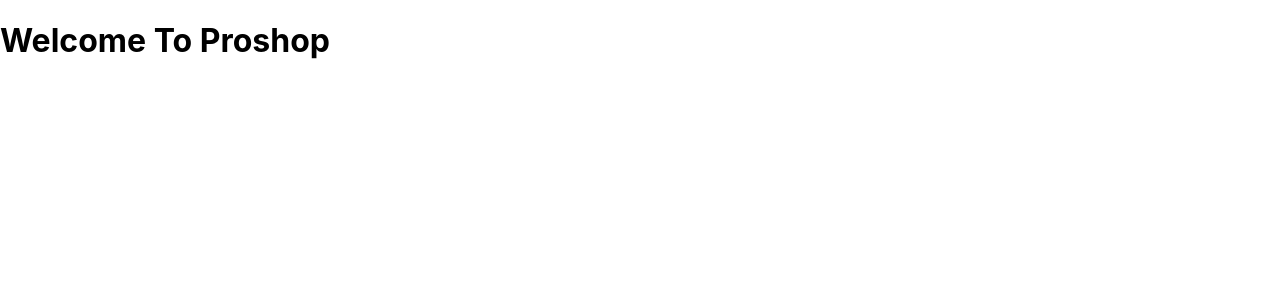
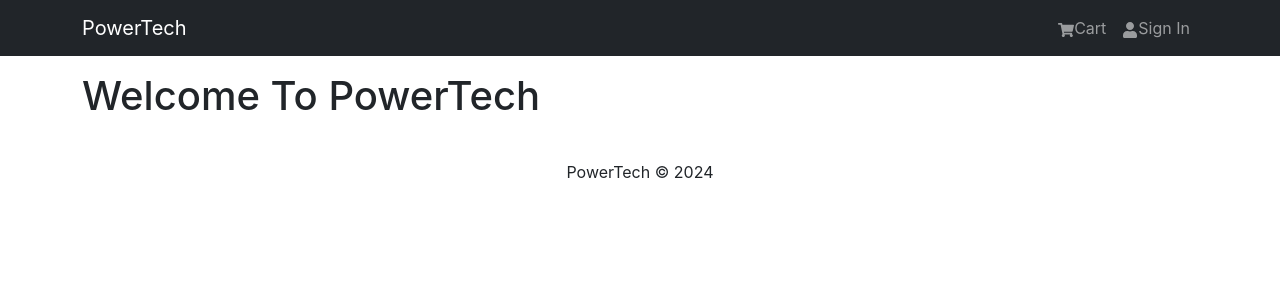
Before and after one commit to Woshika/mern_e-commerce_app, a React (Create React App) app in the folder frontend/: page / in a window 1280 px wide. Shown: the top 300 px of the page. Built offline with nearby package versions, Linux system fonts and the light colour scheme.

Commit message:
Header & Footer Components

```diff
--- a/frontend/package.json
+++ b/frontend/package.json
@@ -6,8 +6,11 @@
     "@testing-library/jest-dom": "^5.17.0",
     "@testing-library/react": "^13.4.0",
     "@testing-library/user-event": "^13.5.0",
+    "bootstrap": "^5.3.3",
     "react": "^18.3.1",
+    "react-bootstrap": "^2.10.4",
     "react-dom": "^18.3.1",
+    "react-icons": "^5.3.0",
     "react-scripts": "5.0.1",
     "web-vitals": "^2.1.4"
   },
--- a/frontend/public/index.html
+++ b/frontend/public/index.html
@@ -24,7 +24,7 @@
       work correctly both with client-side routing and a non-root public URL.
       Learn how to configure a non-root public URL by running `npm run build`.
     -->
-    <title>Welcome To Proshop</title>
+    <title>Welcome To PowerTech</title>
   </head>
   <body>
     <noscript>You need to enable JavaScript to run this app.</noscript>
--- a/frontend/src/App.js
+++ b/frontend/src/App.js
@@ -1,5 +1,19 @@
+import { Container } from "react-bootstrap";
+import Header from "./components/Header";
+import Footer from "./components/Footer";
+
 const App = () => {
-  return <h1>Welcome To Proshop</h1>;
+  return (
+    <>
+      <Header />
+      <main className="py-3">
+        <Container>
+          <h1>Welcome To PowerTech</h1>
+        </Container>
+      </main>
+      <Footer />
+    </>
+  );
 };
 
 export default App;
--- /dev/null
+++ b/frontend/src/components/Footer.jsx
@@ -0,0 +1,19 @@
+import { Container, Row, Col } from "react-bootstrap";
+
+const Footer = () => {
+  const currentYear = new Date().getFullYear();
+
+  return (
+    <footer>
+      <Container>
+        <Row>
+          <Col className="text-center py-3">
+            <p>PowerTech &copy; {currentYear}</p>
+          </Col>
+        </Row>
+      </Container>
+    </footer>
+  );
+};
+
+export default Footer;
--- /dev/null
+++ b/frontend/src/components/Header.jsx
@@ -0,0 +1,29 @@
+import { Navbar, Nav, Container } from "react-bootstrap";
+import { FaShoppingCart, FaUser } from "react-icons/fa";
+
+const Header = () => {
+  return (
+    <header>
+      <Navbar bg="dark" variant="dark" expand="md" collapseOnSelect>
+        <Container>
+          <Navbar.Brand href="/">PowerTech</Navbar.Brand>
+          <Navbar.Toggle aria-controls="basic-navbar-nav" />
+          <Navbar.Collapse id="basic-navbar-nav">
+            <Nav className="ms-auto">
+              <Nav.Link href="/cart">
+                <FaShoppingCart />
+                Cart
+              </Nav.Link>
+              <Nav.Link href="/login">
+                <FaUser />
+                Sign In
+              </Nav.Link>
+            </Nav>
+          </Navbar.Collapse>
+        </Container>
+      </Navbar>
+    </header>
+  );
+};
+
+export default Header;
```
Also changed, not shown: frontend/src/index.js (+7 -9 lines), 1 other file (tests, documents, lock files or other folders).
